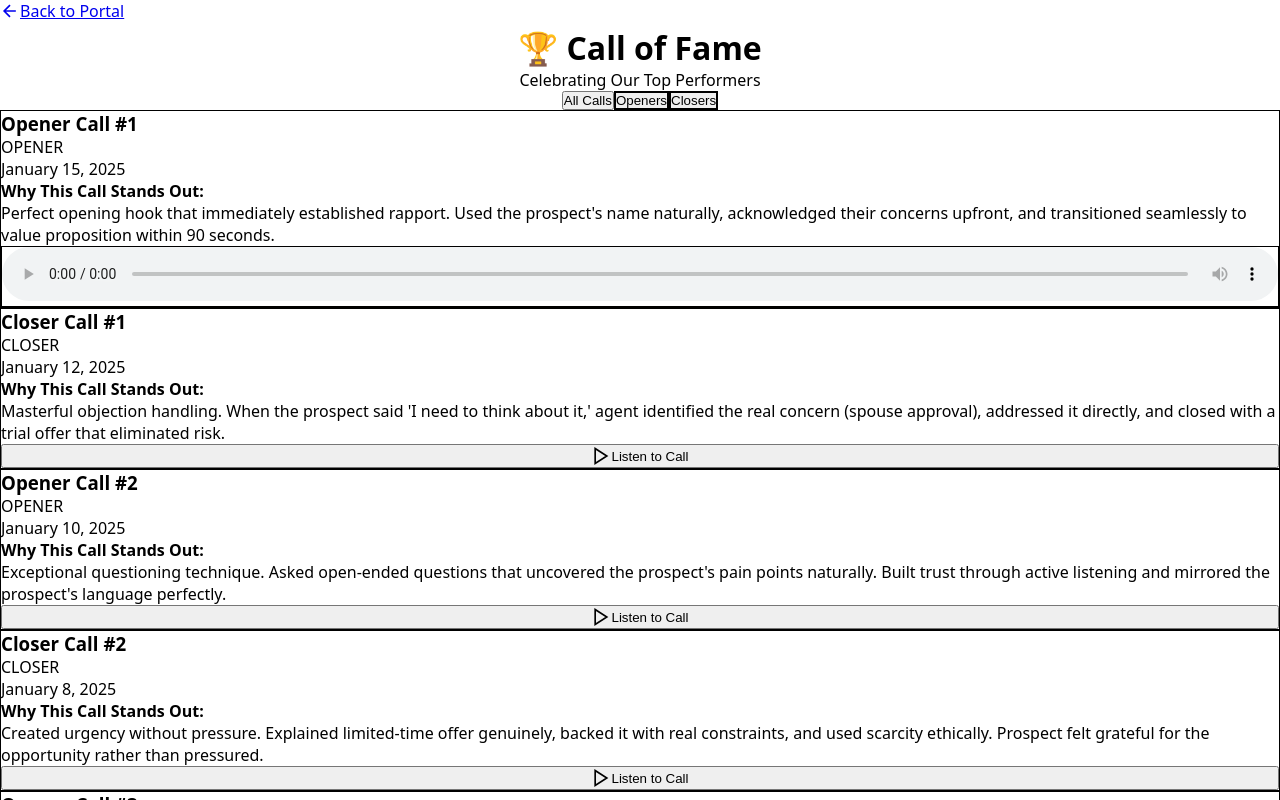
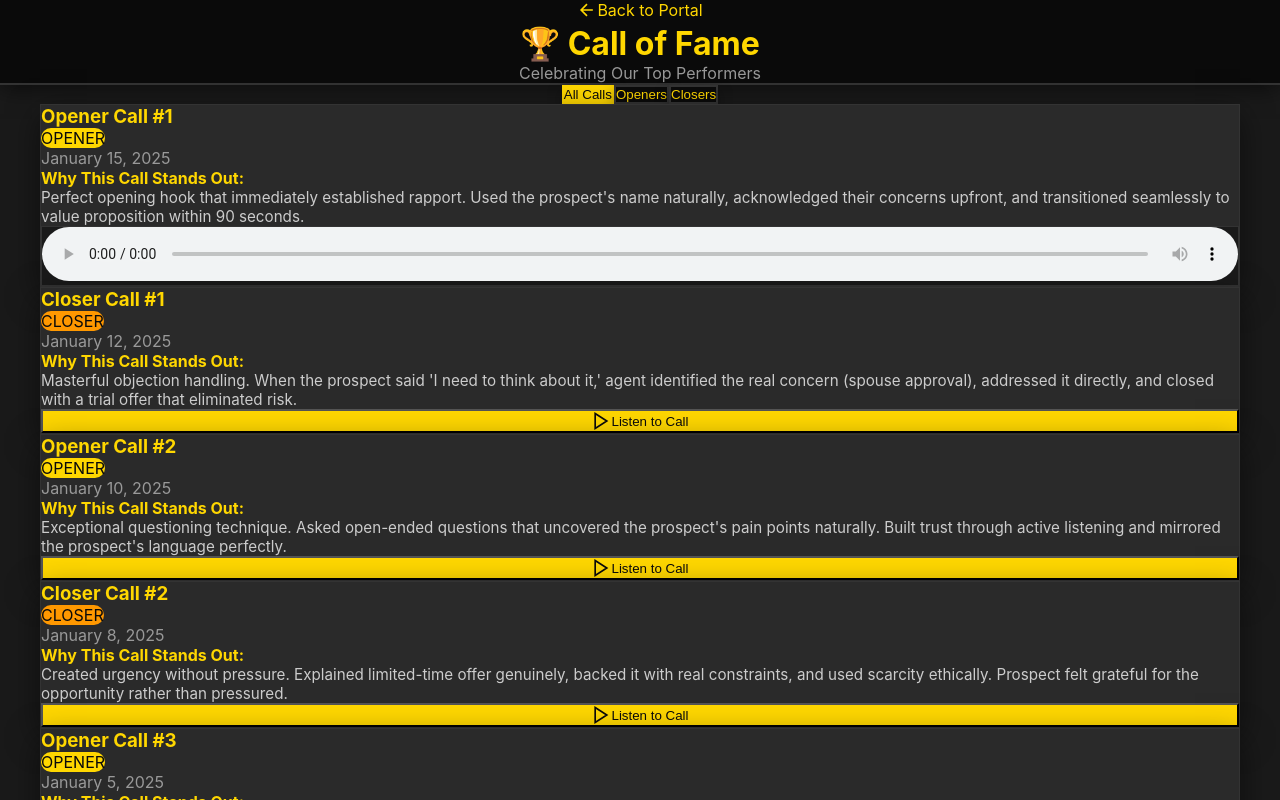
Before and after one commit to thoomar/emp-hub, a React (Vite) app in the folder my-app/: page /leaderboard in a window 1280 px wide. Shown: the top 800 px of the page. Built offline with nearby package versions, Linux system fonts and the light colour scheme.

Commit message:
Improve Call of Fame styling with better dark theme design

```diff
--- a/my-app/src/pages/CallofFame.jsx
+++ b/my-app/src/pages/CallofFame.jsx
@@ -61,29 +61,27 @@ function CallCard({ call }) {
     })
 
     return (
-        <div className="bg-gray-800 border border-gray-700 rounded-xl p-6 shadow-xl hover:shadow-2xl hover:shadow-yellow-400/20 hover:border-yellow-400 transition-all duration-300">
-            <div className="flex justify-between items-start mb-5">
-                <div>
-                    <h3 className="text-xl font-bold text-yellow-400 mb-2">{call.name}</h3>
-                    <span className={`inline-block px-4 py-1.5 rounded-full text-xs font-bold uppercase tracking-wider ${
+        <div className="bg-[#2a2a2a] border border-[#333] rounded-xl p-8 shadow-[0_10px_30px_rgba(0,0,0,0.5)] hover:shadow-[0_15px_40px_rgba(255,215,0,0.2)] hover:border-[#ffd700] hover:-translate-y-1 transition-all duration-300">
+            <div className="mb-5">
+                <h3 className="text-2xl text-[#ffd700] mb-2 font-bold">{call.name}</h3>
+                <span className={`inline-block px-4 py-1.5 rounded-full text-xs font-semibold uppercase tracking-wider ${
                     call.role === 'opener'
-                            ? 'bg-yellow-400 text-black'
-                            : 'bg-orange-500 text-black'
+                        ? 'bg-[#ffd700] text-[#0a0a0a]'
+                        : 'bg-[#ff9800] text-[#0a0a0a]'
                 }`}>
                     {call.role}
                 </span>
-                    <div className="text-gray-400 text-sm mt-2">{formattedDate}</div>
-                </div>
+                <div className="text-[#999] text-sm mt-1">{formattedDate}</div>
             </div>
 
-            <div className="mb-5">
-                <h4 className="text-yellow-400 font-semibold mb-2">Why This Call Stands Out:</h4>
-                <p className="text-gray-300 leading-relaxed text-sm">{call.whyBest}</p>
+            <div className="my-5">
+                <h4 className="text-[#ffd700] font-semibold mb-2">Why This Call Stands Out:</h4>
+                <p className="text-[#ccc] leading-relaxed text-[0.95rem]">{call.whyBest}</p>
             </div>
 
             {call.audioUrl ? (
-                <div className="mt-5 p-4 bg-black/50 border border-gray-700 rounded-lg">
-                    <audio controls className="w-full">
+                <div className="mt-5 p-4 bg-[#1a1a1a] border border-[#333] rounded-xl">
+                    <audio controls className="w-full h-10 rounded-lg">
                         <source src={call.audioUrl} type="audio/mpeg" />
                         Your browser does not support the audio element.
                     </audio>
@@ -91,7 +89,7 @@ function CallCard({ call }) {
             ) : (
                 <button
                     onClick={() => alert('Audio file not yet uploaded for this call.')}
-                    className="w-full mt-5 px-4 py-3 bg-yellow-400 hover:bg-yellow-300 text-black font-bold rounded-lg transition-all hover:scale-[1.02] hover:shadow-lg hover:shadow-yellow-400/40 flex items-center justify-center gap-2"
+                    className="w-full px-3 py-3 bg-[#ffd700] hover:bg-[#ffed4e] text-[#0a0a0a] font-semibold rounded-lg transition-all hover:-translate-y-0.5 hover:shadow-[0_5px_15px_rgba(255,215,0,0.4)] flex items-center justify-center gap-2.5 text-base"
                 >
                     <svg width="20" height="20" viewBox="0 0 24 24" fill="none" stroke="currentColor" strokeWidth="2">
                         <polygon points="5 3 19 12 5 21 5 3"></polygon>
@@ -112,76 +110,82 @@ export default function CallofFame() {
     })
 
     return (
-        <div className="min-h-screen bg-gradient-to-b from-black via-gray-950 to-black text-gray-100 py-8 px-4">
+        <div style={{ fontFamily: "'Inter', -apple-system, BlinkMacSystemFont, 'Segoe UI', Roboto, sans-serif", background: '#1a1a1a', minHeight: '100vh', color: '#e0e0e0' }}>
             {/* Header */}
-            <div className="max-w-7xl mx-auto mb-10">
+            <header className="bg-[#0a0a0a] border-b-2 border-[#333] shadow-[0_4px_20px_rgba(0,0,0,0.5)] py-8 mb-10">
+                <div className="max-w-[1200px] mx-auto px-5 text-center">
                     <Link
                         to="/"
-                    className="inline-flex items-center gap-2 text-yellow-400 hover:text-yellow-300 font-semibold mb-6 transition-transform hover:-translate-x-1"
+                        className="inline-flex items-center gap-2 text-[#ffd700] no-underline font-medium mb-4 hover:-translate-x-1 transition-transform"
                     >
                         <svg width="20" height="20" viewBox="0 0 24 24" fill="none" stroke="currentColor" strokeWidth="2">
                             <path d="M19 12H5M12 19l-7-7 7-7"/>
                         </svg>
                         Back to Portal
                     </Link>
-                <div className="text-center">
-                    <h1 className="text-5xl md:text-6xl font-black text-yellow-400 mb-4">
+                    <h1 className="text-5xl font-extrabold text-[#ffd700] mb-2.5">
                         🏆 Call of Fame
                     </h1>
-                    <p className="text-xl text-gray-400">Celebrating Our Top Performers</p>
+                    <p className="text-lg text-[#999] font-normal">Celebrating Our Top Performers</p>
                 </div>
-            </div>
+            </header>
 
             {/* Filters */}
-            <div className="max-w-7xl mx-auto mb-10">
+            <section className="mb-10">
+                <div className="max-w-[1200px] mx-auto px-5">
                     <div className="flex justify-center gap-4 flex-wrap">
                         <button
                             onClick={() => setFilter('all')}
-                        className={`px-8 py-3 rounded-lg font-bold transition-all ${
+                            className={`px-8 py-3 border-2 rounded-lg font-semibold transition-all shadow-[0_4px_15px_rgba(0,0,0,0.3)] ${
                                 filter === 'all'
-                                ? 'bg-yellow-400 text-black shadow-lg shadow-yellow-400/50'
-                                : 'bg-gray-800 text-yellow-400 border-2 border-gray-700 hover:border-yellow-400/50'
+                                    ? 'bg-[#ffd700] text-[#0a0a0a] border-[#ffd700]'
+                                    : 'bg-[#0a0a0a] text-[#ffd700] border-[#333] hover:-translate-y-0.5 hover:shadow-[0_6px_20px_rgba(0,0,0,0.15)]'
                             }`}
                         >
                             All Calls
                         </button>
                         <button
                             onClick={() => setFilter('opener')}
-                        className={`px-8 py-3 rounded-lg font-bold transition-all ${
+                            className={`px-8 py-3 border-2 rounded-lg font-semibold transition-all shadow-[0_4px_15px_rgba(0,0,0,0.3)] ${
                                 filter === 'opener'
-                                ? 'bg-yellow-400 text-black shadow-lg shadow-yellow-400/50'
-                                : 'bg-gray-800 text-yellow-400 border-2 border-gray-700 hover:border-yellow-400/50'
+                                    ? 'bg-[#ffd700] text-[#0a0a0a] border-[#ffd700]'
+                                    : 'bg-[#0a0a0a] text-[#ffd700] border-[#333] hover:-translate-y-0.5 hover:shadow-[0_6px_20px_rgba(0,0,0,0.15)]'
                             }`}
                         >
                             Openers
                         </button>
                         <button
                             onClick={() => setFilter('closer')}
-                        className={`px-8 py-3 rounded-lg font-bold transition-all ${
+                            className={`px-8 py-3 border-2 rounded-lg font-semibold transition-all shadow-[0_4px_15px_rgba(0,0,0,0.3)] ${
                                 filter === 'closer'
-                                ? 'bg-yellow-400 text-black shadow-lg shadow-yellow-400/50'
-                                : 'bg-gray-800 text-yellow-400 border-2 border-gray-700 hover:border-yellow-400/50'
+                                    ? 'bg-[#ffd700] text-[#0a0a0a] border-[#ffd700]'
+                                    : 'bg-[#0a0a0a] text-[#ffd700] border-[#333] hover:-translate-y-0.5 hover:shadow-[0_6px_20px_rgba(0,0,0,0.15)]'
                             }`}
                         >
                             Closers
                         </button>
                     </div>
                 </div>
+            </section>
 
             {/* Calls Grid */}
-            <div className="max-w-7xl mx-auto">
-                <div className="grid grid-cols-1 md:grid-cols-2 lg:grid-cols-3 gap-6">
+            <section className="pb-16">
+                <div className="max-w-[1200px] mx-auto px-5">
+                    <div className="grid grid-cols-1 md:grid-cols-2 lg:grid-cols-3 gap-8">
                         {filteredCalls.map(call => (
                             <CallCard key={call.id} call={call} />
                         ))}
                     </div>
                 </div>
+            </section>
 
             {/* Footer */}
-            <div className="max-w-7xl mx-auto mt-20 pt-8 border-t border-gray-800 text-center text-gray-500">
-                <p>&copy; 2025 Timeshare Help Center. All rights reserved.</p>
-                <p className="text-sm italic mt-2">Showcasing excellence in customer service and sales performance</p>
+            <footer className="bg-[#0a0a0a] border-t-2 border-[#333] py-8 text-center mt-16">
+                <div className="max-w-[1200px] mx-auto px-5">
+                    <p className="text-[#999] my-1">&copy; 2025 Timeshare Help Center. All rights reserved.</p>
+                    <p className="text-[#999] text-sm italic mt-1">Showcasing excellence in customer service and sales performance</p>
                 </div>
+            </footer>
         </div>
     )
 }
```
Lines whose indentation alone changed are shown as unchanged.
